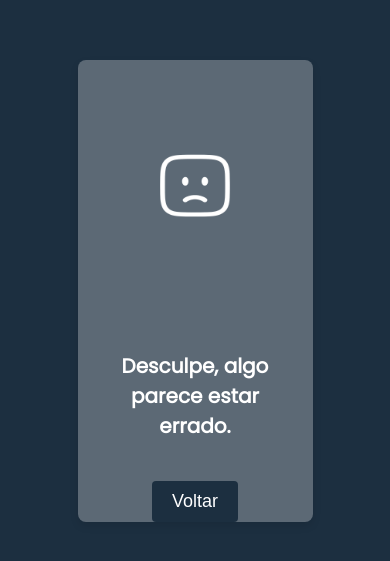
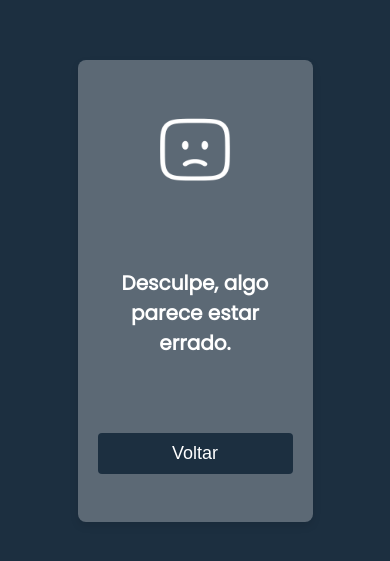
Before and after one commit to falcao-g/processo-seletivo-LEDES, a website: page public/error/error.html in a window 390 px wide. Shown: the part 131-692 px from the top of the page. Drawn offline with Linux system fonts and the light colour scheme.

Commit message:
fix: conserta responsividade na tela de erro (#28)

```diff
--- a/public/error/error.css
+++ b/public/error/error.css
@@ -15,19 +15,21 @@ body {
   padding: 20px;
   border-radius: 8px;
   box-shadow: 0 4px 8px rgba(0, 0, 0, 0.1);
+  display: flex;
+  flex-direction: column;
+  justify-content: space-around;
 }
 .error-icon {
   background: url("../images/error.png") no-repeat center center;
   background-size: contain;
   width: 40%;
-  height: 50%;
-  margin: 0 auto;
+  height: 20%;
+  align-self: center;
 }
 .error-message {
   font-size: 20px;
   font-weight: bold;
   color: white;
-  margin: 60px 0 40px;
 }
 .cancel-button {
   font-size: 18px;
```
